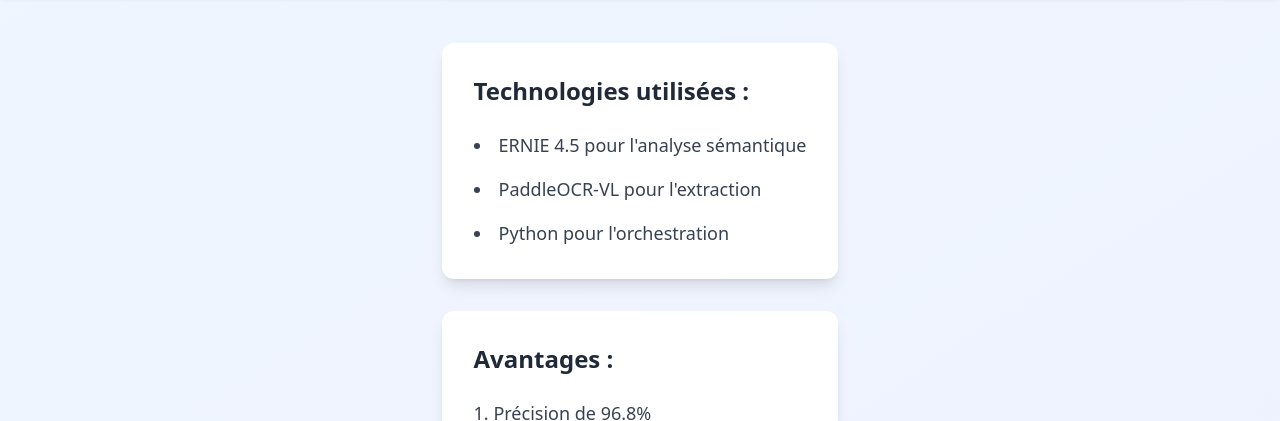
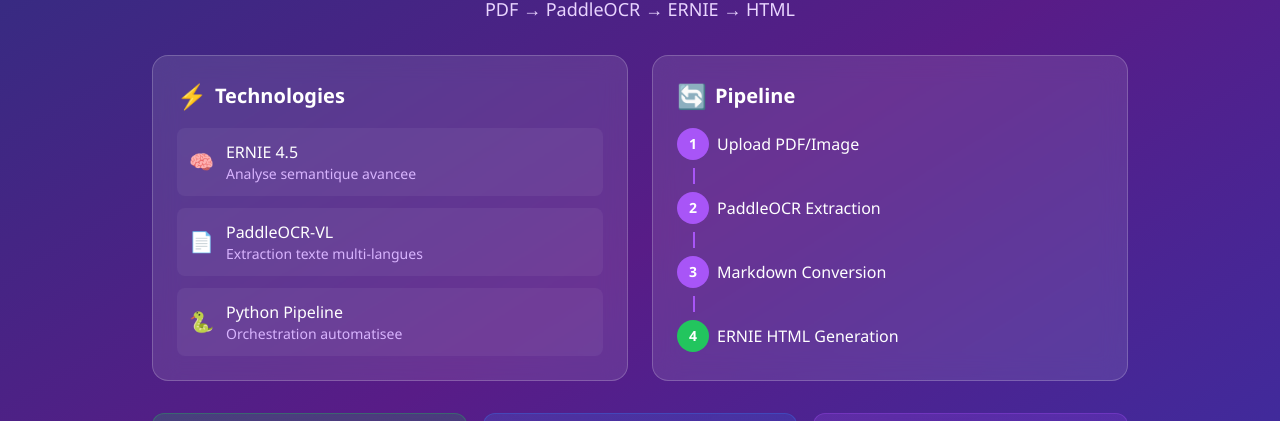
Before and after one commit to Turbo31150/ernie-challenge, a plain HTML site: page index.html in a window 1280 px wide. Shown: the part 149-570 px from the top of the page. Drawn offline with nearby package versions, Linux system fonts and the light colour scheme.

Commit message:
Redesign: compact dark theme for video demo

````diff
--- a/index.html
+++ b/index.html
@@ -1,51 +1,115 @@
-```html
 <!DOCTYPE html>
 <html lang="fr">
-
 <head>
     <meta charset="UTF-8">
     <meta name="viewport" content="width=device-width, initial-scale=1.0">
     <title>ERNIE AI Challenge 2025</title>
     <script src="https://cdn.tailwindcss.com"></script>
+    <style>
+        body { font-family: 'Segoe UI', system-ui, sans-serif; }
+    </style>
 </head>
+<body class="bg-gradient-to-br from-indigo-900 via-purple-900 to-indigo-800 min-h-screen text-white">
 
-<body class="min-h-screen bg-gradient-to-br from-blue-50 to-indigo-50 flex flex-col">
-    <!-- Header -->
-    <header class="bg-white shadow-md">
-        <div class="max-w-7xl mx-auto px-4 sm:px-6 lg:px-8 py-6">
-            <h1 class="text-3xl font-bold text-gray-900">ERNIE AI Challenge 2025</h1>
-            <p class="mt-2 text-lg text-gray-600">Document Intelligence avec PaddleOCR</p>
-        </div>
-    </header>
+    <!-- Hero Section Compact -->
+    <div class="max-w-5xl mx-auto px-6 py-8">
 
-    <!-- Main Content -->
-    <main class="flex-grow max-w-7xl mx-auto px-4 sm:px-6 lg:px-8 py-12">
-        <div class="bg-white rounded-xl shadow-lg p-8 mb-8">
-            <h2 class="text-2xl font-semibold text-gray-800 mb-6">Technologies utilisées :</h2>
-            <ul class="list-disc list-inside space-y-4">
-                <li class="text-gray-700 text-lg">ERNIE 4.5 pour l'analyse sémantique</li>
-                <li class="text-gray-700 text-lg">PaddleOCR-VL pour l'extraction</li>
-                <li class="text-gray-700 text-lg">Python pour l'orchestration</li>
-            </ul>
+        <!-- Header -->
+        <header class="text-center mb-8">
+            <div class="inline-flex items-center gap-3 bg-white/10 backdrop-blur-sm rounded-full px-6 py-2 mb-4">
+                <span class="text-2xl">🤖</span>
+                <span class="text-sm font-medium text-purple-200">ERNIE AI Developer Challenge 2025</span>
+            </div>
+            <h1 class="text-4xl font-bold mb-2 bg-gradient-to-r from-white to-purple-200 bg-clip-text text-transparent">
+                Document Intelligence Platform
+            </h1>
+            <p class="text-purple-200 text-lg">PDF → PaddleOCR → ERNIE → HTML</p>
+        </header>
+
+        <!-- Main Grid -->
+        <div class="grid md:grid-cols-2 gap-6 mb-8">
+
+            <!-- Technologies Card -->
+            <div class="bg-white/10 backdrop-blur-md rounded-2xl p-6 border border-white/20">
+                <h2 class="text-xl font-semibold mb-4 flex items-center gap-2">
+                    <span class="text-2xl">⚡</span> Technologies
+                </h2>
+                <div class="space-y-3">
+                    <div class="flex items-center gap-3 bg-white/5 rounded-lg p-3">
+                        <span class="text-xl">🧠</span>
+                        <div>
+                            <p class="font-medium">ERNIE 4.5</p>
+                            <p class="text-sm text-purple-300">Analyse semantique avancee</p>
+                        </div>
+                    </div>
+                    <div class="flex items-center gap-3 bg-white/5 rounded-lg p-3">
+                        <span class="text-xl">📄</span>
+                        <div>
+                            <p class="font-medium">PaddleOCR-VL</p>
+                            <p class="text-sm text-purple-300">Extraction texte multi-langues</p>
+                        </div>
+                    </div>
+                    <div class="flex items-center gap-3 bg-white/5 rounded-lg p-3">
+                        <span class="text-xl">🐍</span>
+                        <div>
+                            <p class="font-medium">Python Pipeline</p>
+                            <p class="text-sm text-purple-300">Orchestration automatisee</p>
+                        </div>
+                    </div>
+                </div>
+            </div>
+
+            <!-- Pipeline Card -->
+            <div class="bg-white/10 backdrop-blur-md rounded-2xl p-6 border border-white/20">
+                <h2 class="text-xl font-semibold mb-4 flex items-center gap-2">
+                    <span class="text-2xl">🔄</span> Pipeline
+                </h2>
+                <div class="space-y-2">
+                    <div class="flex items-center gap-2">
+                        <div class="w-8 h-8 bg-purple-500 rounded-full flex items-center justify-center text-sm font-bold">1</div>
+                        <span>Upload PDF/Image</span>
+                    </div>
+                    <div class="w-0.5 h-4 bg-purple-500 ml-4"></div>
+                    <div class="flex items-center gap-2">
+                        <div class="w-8 h-8 bg-purple-500 rounded-full flex items-center justify-center text-sm font-bold">2</div>
+                        <span>PaddleOCR Extraction</span>
+                    </div>
+                    <div class="w-0.5 h-4 bg-purple-500 ml-4"></div>
+                    <div class="flex items-center gap-2">
+                        <div class="w-8 h-8 bg-purple-500 rounded-full flex items-center justify-center text-sm font-bold">3</div>
+                        <span>Markdown Conversion</span>
+                    </div>
+                    <div class="w-0.5 h-4 bg-purple-500 ml-4"></div>
+                    <div class="flex items-center gap-2">
+                        <div class="w-8 h-8 bg-green-500 rounded-full flex items-center justify-center text-sm font-bold">4</div>
+                        <span>ERNIE HTML Generation</span>
+                    </div>
+                </div>
+            </div>
         </div>
 
-        <div class="bg-white rounded-xl shadow-lg p-8">
-            <h2 class="text-2xl font-semibold text-gray-800 mb-6">Avantages :</h2>
-            <ol class="list-decimal list-inside space-y-4">
-                <li class="text-gray-700 text-lg">Précision de 96.8%</li>
-                <li class="text-gray-700 text-lg">Support de 80+ langues</li>
-                <li class="text-gray-700 text-lg">Traitement en 2.3 secondes</li>
-            </ol>
+        <!-- Metrics Row -->
+        <div class="grid grid-cols-3 gap-4 mb-8">
+            <div class="bg-gradient-to-br from-green-500/20 to-green-600/20 backdrop-blur-md rounded-xl p-4 text-center border border-green-500/30">
+                <div class="text-3xl font-bold text-green-400">96.8%</div>
+                <div class="text-sm text-green-200">Precision OCR</div>
+            </div>
+            <div class="bg-gradient-to-br from-blue-500/20 to-blue-600/20 backdrop-blur-md rounded-xl p-4 text-center border border-blue-500/30">
+                <div class="text-3xl font-bold text-blue-400">2.3s</div>
+                <div class="text-sm text-blue-200">Par document</div>
+            </div>
+            <div class="bg-gradient-to-br from-purple-500/20 to-purple-600/20 backdrop-blur-md rounded-xl p-4 text-center border border-purple-500/30">
+                <div class="text-3xl font-bold text-purple-400">80+</div>
+                <div class="text-sm text-purple-200">Langues</div>
+            </div>
         </div>
-    </main>
 
-    <!-- Footer -->
-    <footer class="bg-gray-800 text-white">
-        <div class="max-w-7xl mx-auto px-4 sm:px-6 lg:px-8 py-6 text-center">
-            <p class="text-sm">&copy; 2025 ERNIE AI Challenge. Tous droits réservés.</p>
-        </div>
-    </footer>
+        <!-- Footer -->
+        <footer class="text-center text-purple-300 text-sm">
+            <p>Powered by <strong>ERNIE 4.5</strong> + <strong>PaddleOCR-VL</strong> | ERNIE AI Challenge 2025</p>
+            <p class="mt-1 text-purple-400">github.com/Turbo31150/ernie-challenge</p>
+        </footer>
+
+    </div>
 </body>
-
 </html>
-```
````
